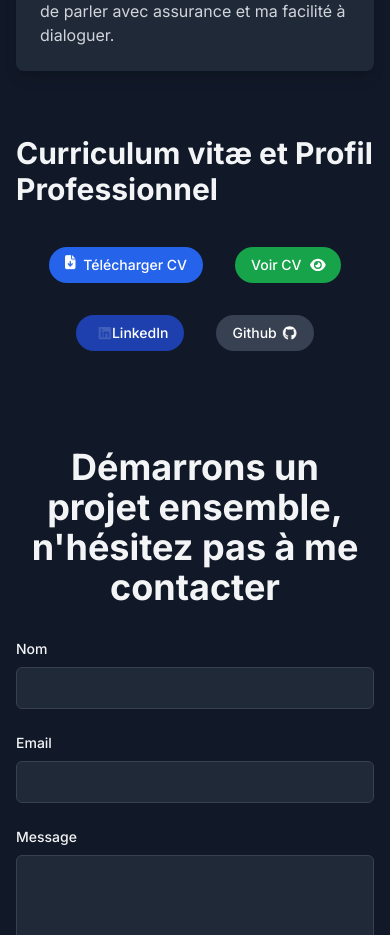
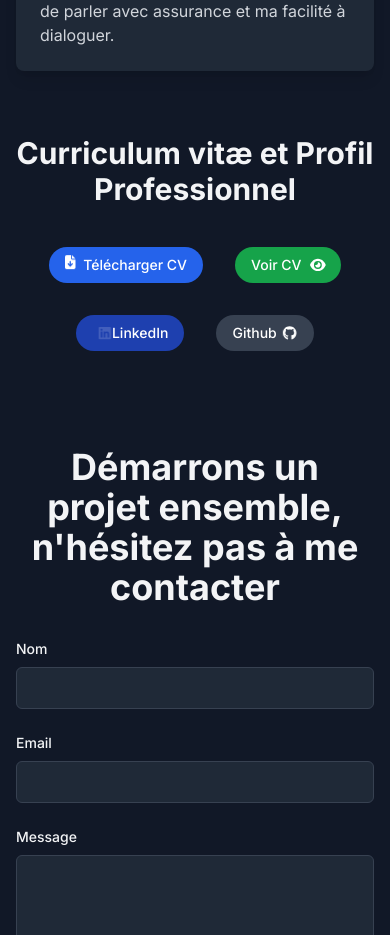
Before and after one commit to Tonysoossa/portfolio, a Next.js app: page / in a window 390 px wide. Shown: the part 5640-6575 px from the top of the page. Built offline with nearby package versions, Linux system fonts and the light colour scheme.

Commit message:
text-center on titles

```diff
--- a/components/Resume.tsx
+++ b/components/Resume.tsx
@@ -236,7 +236,7 @@ export default function Resume() {
         </div>
       </section>
       <section>
-        <h2 className="text-3xl md:text-4xl font-bold flex justify-center mt-16 mb-10">
+        <h2 className="text-3xl md:text-4xl font-bold flex justify-center mt-16 mb-10 text-center">
           {language === "fr"
             ? "Curriculum vitæ et Profil Professionnel"
             : "Curriculum Vitae and Professional Profile"}
```
